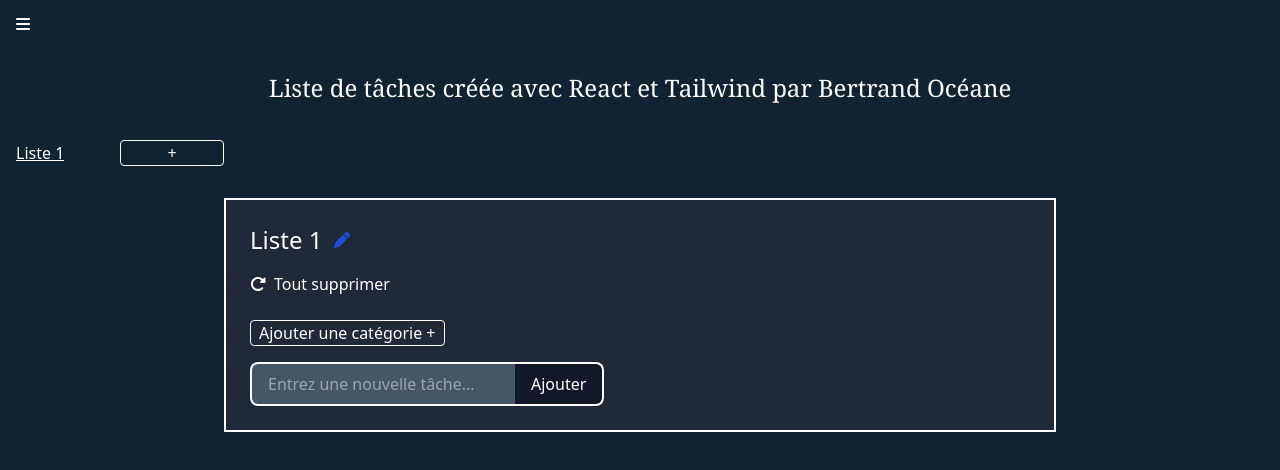
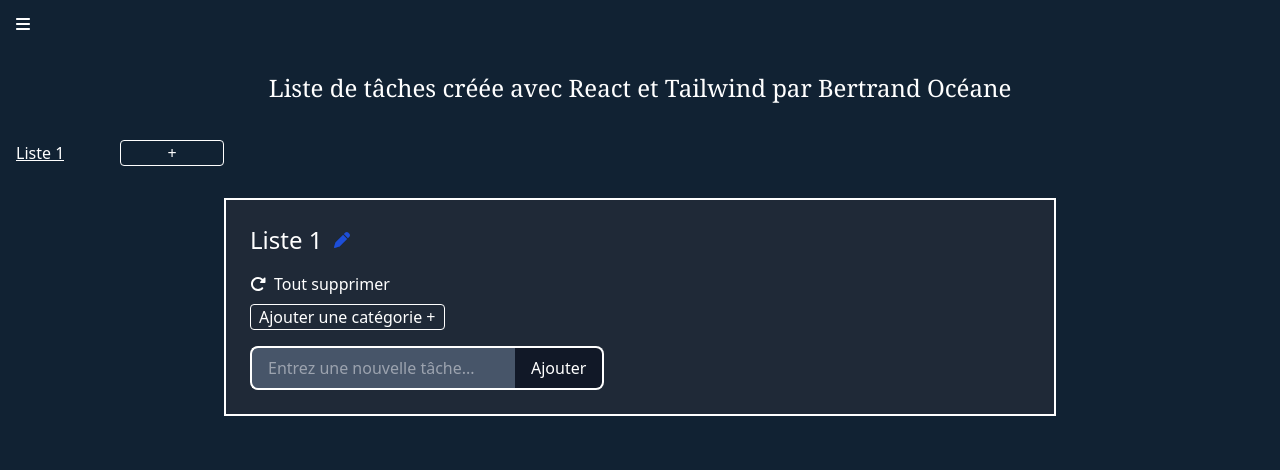
Before and after one commit to ocebert31/Projet_Personnel_P2_TO_DO_LIST_React, a React (Create React App) app: page / in a window 1280 px wide. Shown: the top 470 px of the page. Built offline with nearby package versions, Linux system fonts and the light colour scheme.

Commit message:
traduction terminé

```diff
--- a/src/Language/en.json
+++ b/src/Language/en.json
@@ -7,5 +7,6 @@
     "TitleConfirm": "Confirmation",
     "AddTask": "Add",
     "ExampleAddition": "Enter a new task...",
-    "SentenceOfNumberChecked": "You have completed {{count}} tasks !"
+    "SentenceOfNumberChecked": "You have completed {{count}} tasks !",
+    "AddCategory": "Add a category +"
 }
--- a/src/Language/fr.json
+++ b/src/Language/fr.json
@@ -7,5 +7,6 @@
     "TitleConfirm": "Confirmation",
     "AddTask": "Ajouter",
     "ExampleAddition": "Entrez une nouvelle tâche...",
-    "SentenceOfNumberChecked": "Vous avez terminé {{count}} tâches !"
+    "SentenceOfNumberChecked": "Vous avez terminé {{count}} tâches !",
+    "AddCategory": "Ajouter une catégorie +"
 }
--- a/src/components/ElementOfCategory/Add/Add.js
+++ b/src/components/ElementOfCategory/Add/Add.js
@@ -1,11 +1,11 @@
-// import { useTranslation } from 'react-i18next';
+import { useTranslation } from 'react-i18next';
 
 function Add({ darkMode, addCategories }) {
-    // const { t } = useTranslation();
+    const { t } = useTranslation();
 
     return (
-        <div className="pt-6">
-            <button onClick={addCategories} className={`border px-2 rounded ${darkMode ? 'text-white border-white' : 'text-black border-black'}`}>Ajouter une catégorie +</button>
+        <div className="pb-4 pt-2">
+            <button onClick={addCategories} className={`border px-2 rounded ${darkMode ? 'text-white border-white' : 'text-black border-black'}`}>{t('AddCategory')}</button>
         </div>
     );
 }
--- a/src/components/ElementOfTask/Add/Add.js
+++ b/src/components/ElementOfTask/Add/Add.js
@@ -29,7 +29,7 @@ function Add({ addTask, darkMode }) {
     };
 
     return (
-        <div className="flex items-center mt-4 max-[768px]:justify-center">
+        <div className="flex items-center max-[768px]:justify-center">
             <input onKeyDown={handleKeyPress} className={`border-y-2 border-l-2 rounded-l-lg px-4 py-2 mr-0 max-[350px]:px-2 max-[350px]:py-2" ${darkMode ? 'text-white bg-slate-600 border-white' : 'text-black bg-colorInput border-black'}`} value={name} onChange={saveName} placeholder={t('ExampleAddition')}/>
             <button onClick={handleChange} className={`px-4 py-2 rounded-r-lg border-y-2 border-r-2 max-[350px]:px-2 max-[350px]:py-2 ${darkMode ? 'text-white bg-gray-900 border-white' : 'text-black bg-neutral-500 border-black'}`}>
                 {t('AddTask')}
```
